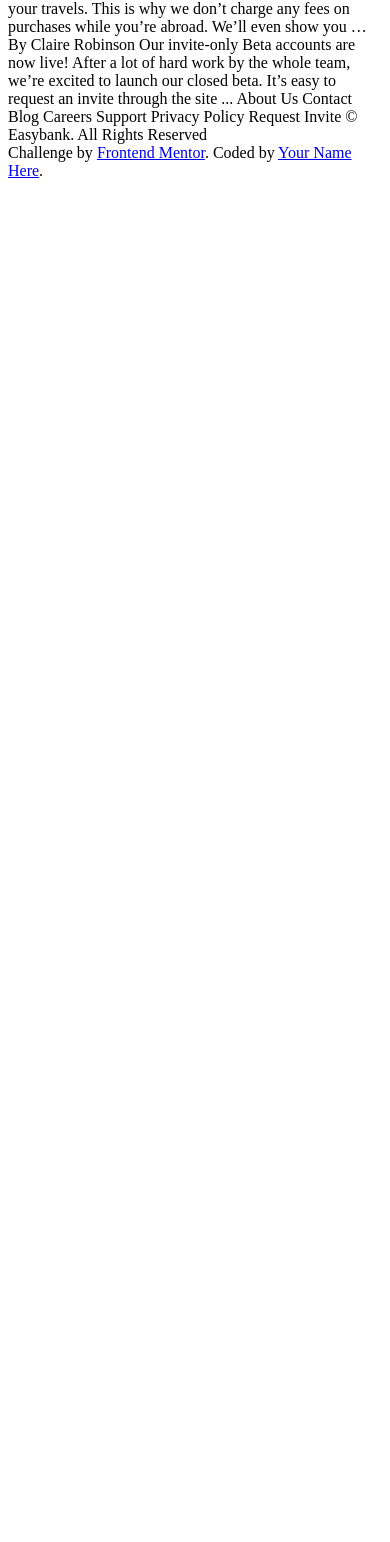
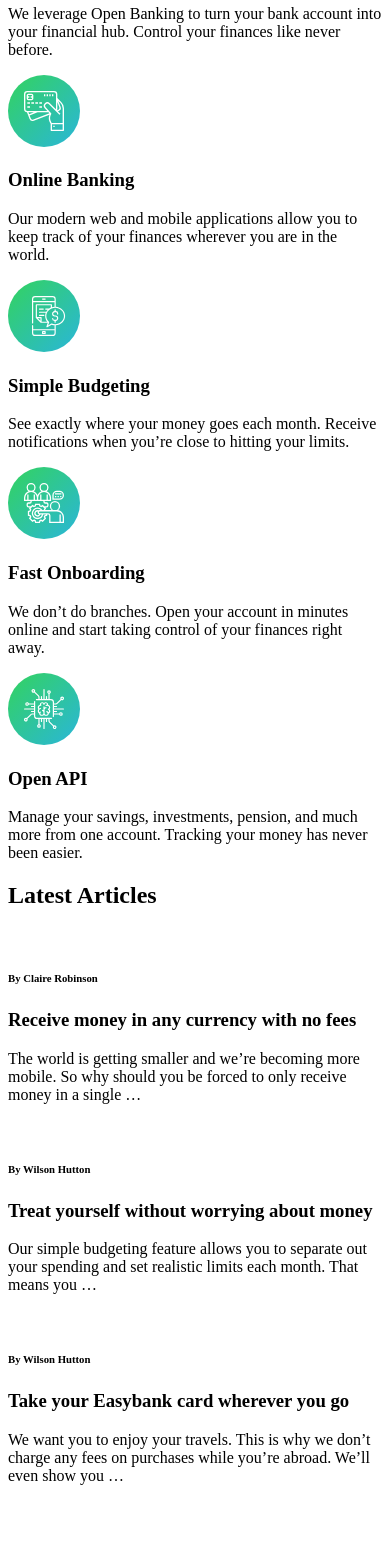
Before and after one commit to rafaeldiehl/easybank-landing-page-master, a plain HTML site: page index.html in a window 390 px wide. Shown: the part 458-2000 px from the top of the page. Before the commit the page ends 844 px from the top, so only its background shows below. Drawn offline with Linux system fonts and the light colour scheme.

Commit message:
Html structuring

```diff
--- a/index.html
+++ b/index.html
@@ -1,5 +1,6 @@
 <!DOCTYPE html>
 <html lang="en">
+
 <head>
   <meta charset="UTF-8">
   <meta name="viewport" content="width=device-width, initial-scale=1.0">
@@ -8,88 +9,140 @@
   <link href="https://fonts.googleapis.com/css2?family=Public+Sans:wght@300;400;700&display=swap" rel="stylesheet">
   <link rel="stylesheet" href="./css/main.css">
 </head>
+
 <body>
+  <header class="header">
+    <nav class="header-nav">
+      <a href="#" class="header-nav-link">
+        <h1>
+          <img src="./images/logo.svg" alt="Easybank Logo">
+        </h1>
+      </a>
+      <ul>
+        <li><a href="index.html" class="header-nav-link">Home</a></li>
+        <li><a href="#" class="header-nav-link">About</a></li>
+        <li><a href="#" class="header-nav-link">Contact</a></li>
+        <li><a href="#" class="header-nav-link">Blog</a></li>
+        <li><a href="#" class="header-nav-link">Careers</a></li>
+      </ul>
+      <a href="#" class="btn header-nav-link">Request Invite</a>
+    </nav>
+    <div class="header-content">
+      <h1 class="header-heading">Next generation digital banking</h1>
+      <p class="header-description">Take your financial life online. Your Easybank account will be a one-stop-shop
+        for spending, saving, budgeting, investing, and much more.</p>
+      <a href="#" class="btn">Request Invite</a>
+      <img src="./images/mockups" alt="Mockups">
+    </div>
+  </header>
 
-  Home
-  About
-  Contact
-  Blog
-  Careers
+  <main class="main">
+    <section class="features">
+      <header class="features-header">
+        <h2>Why choose Easybank?</h2>
+        <p>We leverage Open Banking to turn your bank account into your financial hub. Control
+          your finances like never before.</p>
+      </header>
+      <div class="features-content">
+        <div class="feature">
+          <img src="./images/icon-online.svg" alt="Online Icon" class="feature-icon">
+          <h3 class="feature-heading">Online Banking</h3>
+          <p class="feature-description">Our modern web and mobile applications allow you to keep track of your finances
+            wherever you are in the world.</p>
+        </div>
+        <div class="feature">
+          <img src="./images/icon-budgeting.svg" alt="Budgeting Icon" class="feature-icon">
+          <h3 class="feature-heading">Simple Budgeting</h3>
+          <p class="feature-description">See exactly where your money goes each month. Receive notifications when you’re
+            close to hitting your limits.</p>
+        </div>
+        <div class="feature">
+          <img src="./images/icon-onboarding.svg" alt="Onboarding Icon" class="feature-icon">
+          <h3 class="feature-heading">Fast Onboarding</h3>
+          <p class="feature-description">We don’t do branches. Open your account in minutes online and start taking
+            control
+            of your finances right away.</p>
+        </div>
+        <div class="feature">
+          <img src="./images/icon-api.svg" alt="API Icon" class="feature-icon">
+          <h3 class="feature-heading">Open API</h3>
+          <p class="feature-description">Manage your savings, investments, pension, and much more from one account.
+            Tracking
+            your money has never been easier.</p>
+        </div>
+      </div>
+    </section>
 
-  Request Invite
+    <section class="articles">
+      <header class="articles-header">
+        <h2>Latest Articles</h2>
+      </header>
+      <div class="articles-content">
+        <div class="article">
+          <img src="" alt="" class="article-image">
+          <h6 class="article-author">By Claire Robinson</h6>
+          <h3 class="article-title">Receive money in any currency with no fees</h3>
+          <p class="article-description">The world is getting smaller and we’re becoming more mobile. So why should you
+            be
+            forced to only receive money in a single …</p>
+        </div>
+        <div class="article">
+          <img src="" alt="" class="article-image">
+          <h6 class="article-author">By Wilson Hutton</h6>
+          <h3 class="article-title">Treat yourself without worrying about money</h3>
+          <p class="article-description">Our simple budgeting feature allows you to separate out your spending and set
+            realistic limits each month. That means you …</p>
+        </div>
+        <div class="article">
+          <img src="" alt="" class="article-image">
+          <h6 class="article-author">By Wilson Hutton</h6>
+          <h3 class="article-title">Take your Easybank card wherever you go</h3>
+          <p class="article-description">We want you to enjoy your travels. This is why we don’t charge any fees on
+            purchases
+            while you’re abroad. We’ll even show you …</p>
+        </div>
+        <div class="article">
+          <img src="" alt="" class="article-image">
+          <h6 class="article-author">By Claire Robinson</h6>
+          <h3 class="article-title">Our invite-only Beta accounts are now live!</h3>
+          <p class="article-description">After a lot of hard work by the whole team, we’re excited to launch our closed
+            beta.
+            It’s easy to request an invite through the site ...</p>
+        </div>
+      </div>
+    </section>
+  </main>
 
-
-
-  Next generation digital banking
-
-  Take your financial life online. Your Easybank account will be a one-stop-shop
-  for spending, saving, budgeting, investing, and much more.
-
-  Request Invite
-
-
-
-  Why choose Easybank?
-
-  We leverage Open Banking to turn your bank account into your financial hub. Control
-  your finances like never before.
-
-  Online Banking
-  Our modern web and mobile applications allow you to keep track of your finances
-  wherever you are in the world.
-
-  Simple Budgeting
-  See exactly where your money goes each month. Receive notifications when you’re
-  close to hitting your limits.
-
-  Fast Onboarding
-  We don’t do branches. Open your account in minutes online and start taking control
-  of your finances right away.
-
-  Open API
-  Manage your savings, investments, pension, and much more from one account. Tracking
-  your money has never been easier.
-
-
-
-  Latest Articles
-
-  By Claire Robinson
-  Receive money in any currency with no fees
-  The world is getting smaller and we’re becoming more mobile. So why should you be
-  forced to only receive money in a single …
-
-  By Wilson Hutton
-  Treat yourself without worrying about money
-  Our simple budgeting feature allows you to separate out your spending and set
-  realistic limits each month. That means you …
-
-  By Wilson Hutton
-  Take your Easybank card wherever you go
-  We want you to enjoy your travels. This is why we don’t charge any fees on purchases
-  while you’re abroad. We’ll even show you …
-
-  By Claire Robinson
-  Our invite-only Beta accounts are now live!
-  After a lot of hard work by the whole team, we’re excited to launch our closed beta.
-  It’s easy to request an invite through the site ...
-
-
-
-  About Us
-  Contact
-  Blog
-  Careers
-  Support
-  Privacy Policy
-
-  Request Invite
-
-  © Easybank. All Rights Reserved
+  <footer class="footer">
+    <section class="footer-section">
+      <img src="./images/logo.svg" alt="Easybank Logo">
+    </section>
+    <section class="footer-section">
+      <ul class="utils">
+        <li class="utils-link"><a href="#">About Us</a></li>
+        <li class="utils-link"><a href="#">Contact</a></li>
+        <li class="utils-link"><a href="#">Blogs</a></li>
+      </ul>
+    </section>
+    <section class="footer-section">
+      <ul class="utils">
+        <li class="utils-link"><a href="#">Careers</a></li>
+        <li class="utils-link"><a href="#">Support</a></li>
+        <li class="utils-link"><a href="#">Privacy Policy</a></li>
+      </ul>
+    </section>
+    <section>
+      <ul class="utils">
+        <li class="request"><a href="#" class="btn">Request Invite</a></li>
+        <li class="copyright">© Easybank. All Rights Reserved</li>
+      </ul>
+    </section>
+  </footer>
 
   <div class="attribution">
     Challenge by <a href="https://www.frontendmentor.io?ref=challenge" target="_blank">Frontend Mentor</a>.
-    Coded by <a href="#">Your Name Here</a>.
+    Coded by <a href="https://github.com/rafaeldiehl" target="_blank">Rafael Diehl</a>.
   </div>
 </body>
+
 </html>
```
